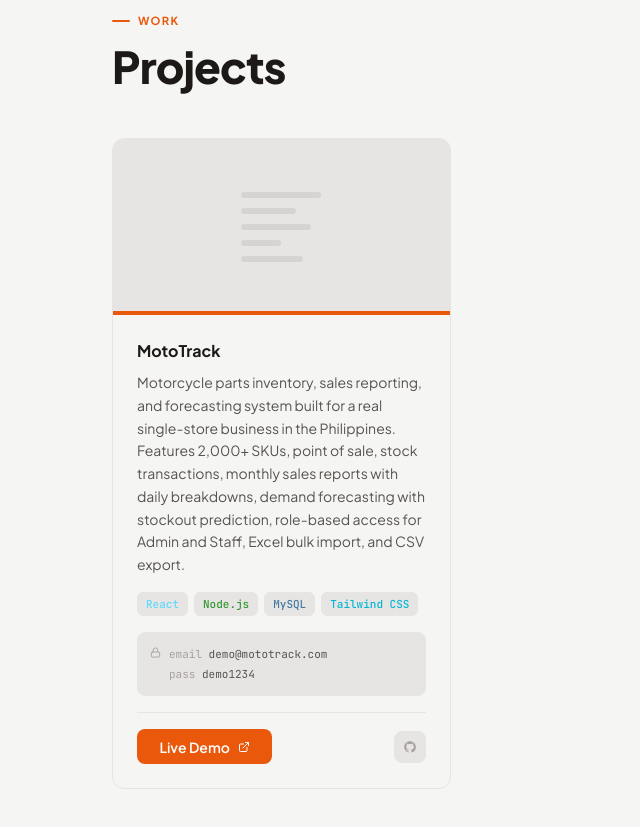
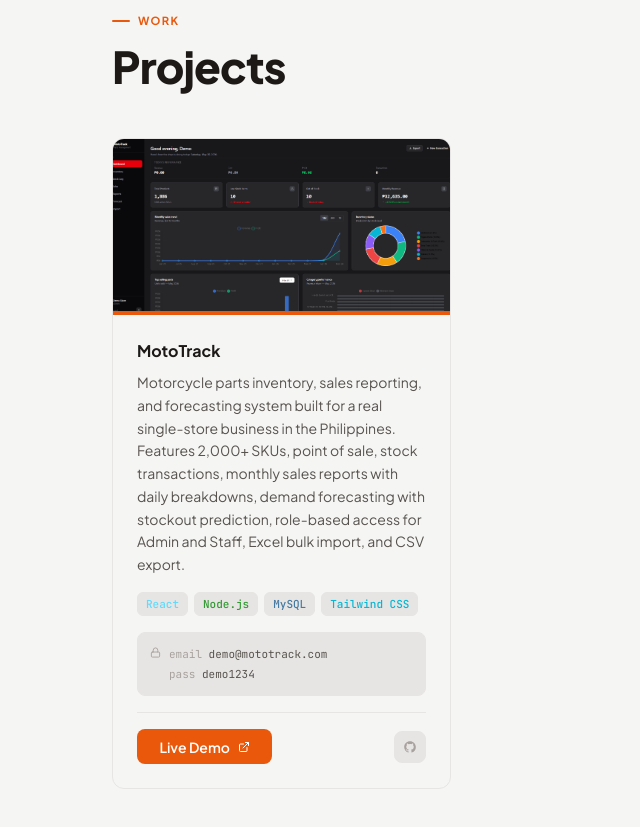
Before and after one commit to Prinss-git/Developer-Web-Profile, a React (Vite) app: page / in a window 1280 px wide. Shown: the part 1680-2507 px from the top of the page, without its empty margins (0-640 px from the left). Built offline with nearby package versions, Linux system fonts and the light colour scheme.

Commit message:
add project card

```diff
--- a/src/data/projects.js
+++ b/src/data/projects.js
@@ -6,7 +6,7 @@ export const projects = [
     stack: ['React', 'Node.js', 'MySQL', 'Tailwind CSS'],
     github: 'https://github.com/Prinss-git/MotoTrack',
     live: 'https://moto-track-inky.vercel.app/login',
-    image: null,
+    image: '/images/Screenshot1.png',
     demo: { email: 'demo@mototrack.com', password: 'demo1234' },
   },
 ]
```
Also changed, not shown: public/images/Screenshot1.png (added).
